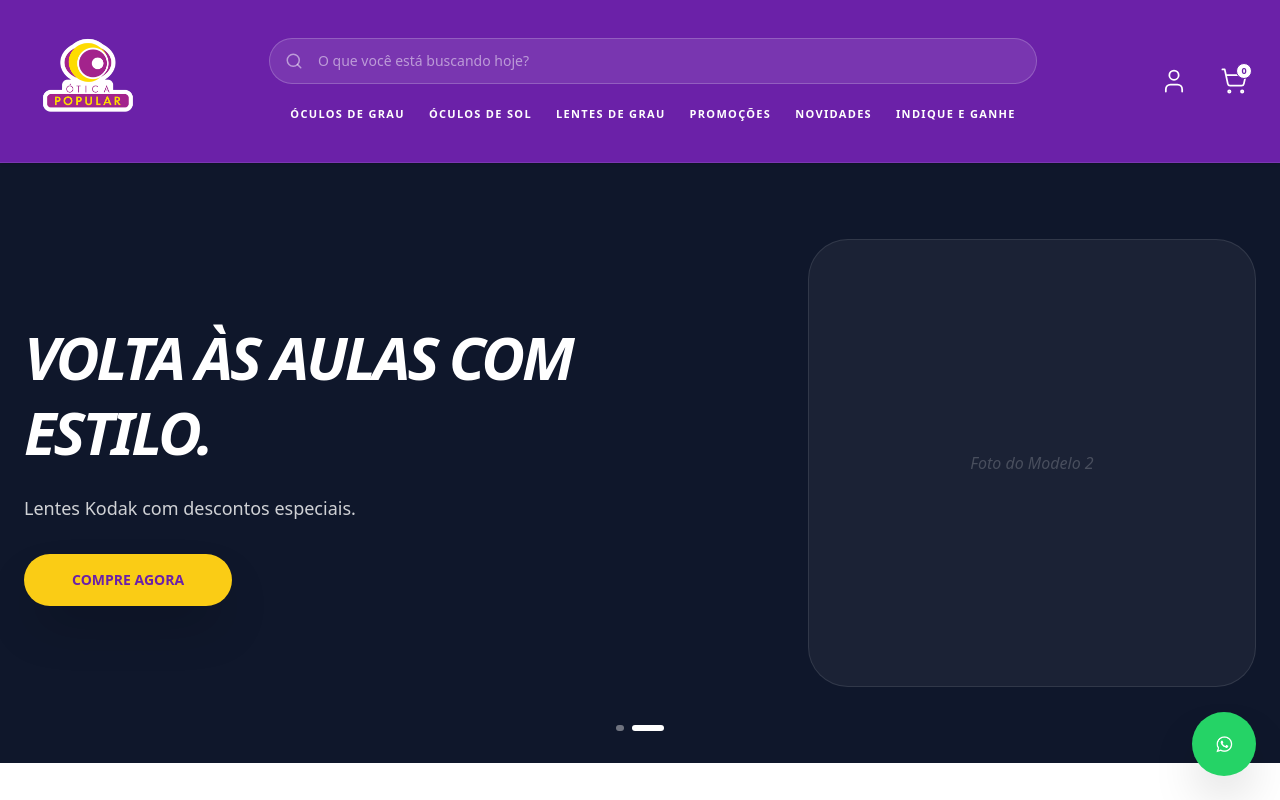
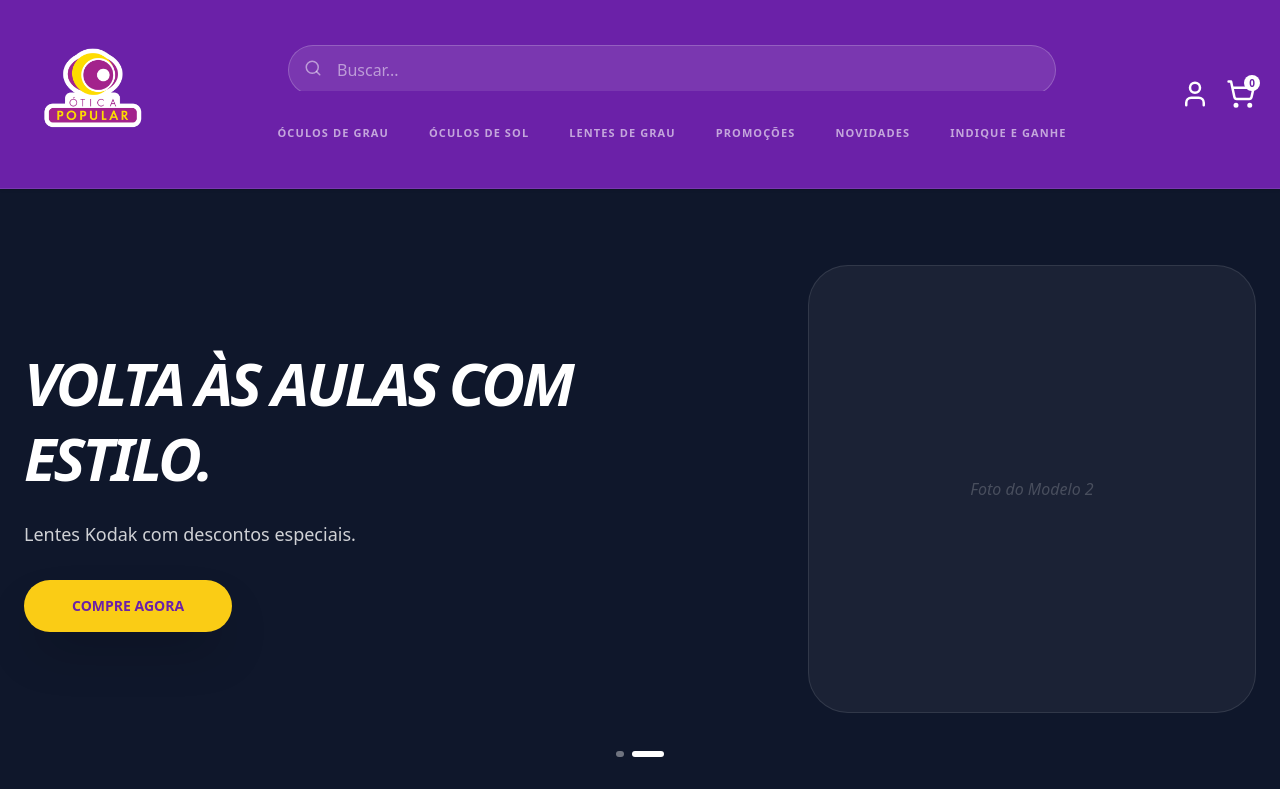
Before and after one commit to LorranFont/otica-popular-lp, a Next.js app: page / in a window 1280 px wide. Shown: the top 800 px of the page. Built offline with nearby package versions, Linux system fonts and the light colour scheme.

Commit message:
feat: criando um componente header para a simplificação do código

```diff
--- a/app/layout.tsx
+++ b/app/layout.tsx
@@ -1,6 +1,10 @@
+
 import type { Metadata } from "next";
 import { Geist, Geist_Mono } from "next/font/google";
 import "./globals.css";
+import LayoutWrapper from "@/components/LayoutWrapper";
+import Header from "@/components/Header";
+
 
 const geistSans = Geist({
   variable: "--font-rubik-sans",
@@ -17,17 +21,17 @@ export const metadata: Metadata = {
   description: "",
 };
 
-export default function RootLayout({
-  children,
-}: Readonly<{
-  children: React.ReactNode;
-}>) {
+export default function RootLayout({ children }: { children: React.ReactNode }) {
+
+  // Definimos as rotas onde NÃO queremos o Header e Footer
+  const rotasSemFooter = ["/login", "/registro"];
+
+
   return (
     <html lang="pt-br">
-      <body
-        className={`${geistSans.variable} ${geistMono.variable} antialiased`}
-      >
-        {children}
+      <body>
+          <LayoutWrapper>{children}</LayoutWrapper>
+
       </body>
     </html>
   );
--- a/app/page.tsx
+++ b/app/page.tsx
@@ -5,7 +5,8 @@ import { User, ShoppingCart, Search, ChevronLeft, ChevronRight, MessageCircle, I
 import { PRODUTOS, CATEGORIAS, UNIDADES } from "../constants";
 import CardProduto from "../components/CardProduto";
 import CardUnidade from "../components/CardUnidade";
-import BtnWhatsapp from "../components/BtnWhatsapp";
+
+import Header from "@/components/Header";
 
 export default function Home() {
    // Estados e refs
@@ -55,80 +56,6 @@ export default function Home() {
   return (
     <main className="min-h-screen bg-[#F8F9FA] font-rubik text-slate-900">
       {/* 1. HEADER */}
-      <header className={`bg-otica-roxo border-b border-white/10 sticky top-0 z-[100] shadow-sm transition-all duration-300 ${
-  isScrolled ? "py-1" : "py-4"
-}`}>
-  <div className="container mx-auto px-6">
-    <div className="flex items-center justify-between gap-4 md:gap-12">
-
-      <BtnWhatsapp />
-      {/* Login e Carrinho */}
-      <div className="flex items-center gap-2 md:gap-4 order-3">
-        <button onClick={() => setIsMenuOpen(!isMenuOpen)} className="md:hidden text-white p-2">
-          {isMenuOpen ? <X size={28} /> : <Menu size={28} />}
-        </button>
-
-        <button className="p-2 rounded-full text-white hover:text-otica-amarelo transition-all">
-          <a href="/login">
-            <User size={isScrolled ? 24 : 28} strokeWidth={1.5} />
-          </a>
-        </button>
-
-        <button className="relative p-2 rounded-full text-white hover:text-otica-amarelo transition-all">
-          <a href="/carrinho">
-            <ShoppingCart size={isScrolled ? 24 : 28} strokeWidth={1.5} />
-          </a>
-          <span className="absolute top-1 right-1 bg-white text-otica-roxo text-[9px] font-black w-4 h-4 rounded-full flex items-center justify-center border border-otica-roxo">
-            0
-          </span>
-        </button>
-      </div>
-
-      {/* Busca e Categorias  */}
-      <div className={`flex-1 max-w-3xl flex flex-col transition-all duration-300 order-2 ${
-        isScrolled ? "gap-0" : "gap-4"
-      }`}>
-        {/* Barra de Busca */}
-        <div className={`relative group transition-all duration-300 overflow-hidden ${
-          isScrolled ? "h-0 opacity-0 pointer-events-none" : "h-[46px] opacity-100"
-        }`}>
-          <input
-            type="text"
-            placeholder="O que você está buscando hoje?"
-            className="w-full bg-slate-100/10 border border-white/20 py-3 px-12 rounded-2xl text-sm text-white placeholder:text-white/50 outline-none"
-          />
-          <Search className="absolute left-4 top-1/2 -translate-y-1/2 text-white/50" size={18} />
-        </div>
-
-        {/* Categorias */}
-        <nav className="hidden md:block overflow-x-auto scrollbar-hide">
-          <ul className={`flex justify-center gap-6 transition-all duration-300 ${isScrolled ? "mt-1" : ""}`}>
-            {CATEGORIAS.map((cat) => (
-              <li key={cat.label} className="whitespace-nowrap">
-                <a href={cat.href} className={`font-black text-white hover:text-otica-amarelo uppercase tracking-[0.12em] transition-all ${
-                  isScrolled ? "text-[11px]" : "text-[11px]"
-                }`}>
-                  {cat.label}
-                </a>
-              </li>
-            ))}
-          </ul>
-        </nav>
-      </div>
-
-      {/* Logo  */}
-      <div className="flex-shrink-0 order-1 transition-all duration-300">
-        <Image
-          src="/logo_otica.png"
-          alt="Ótica Popular"
-          width={isScrolled ? 100 : 130}
-          height={isScrolled ? 30 : 40}
-        />
-      </div>
-
-    </div>
-  </div>
-</header>
 
       {/* 2. BANNER PRINCIPAL */}
       <section className="relative h-[500px] md:h-[600px] overflow-hidden">
--- /dev/null
+++ b/components/Header.tsx
@@ -0,0 +1,91 @@
+"use client";
+
+import { useState, useEffect } from "react";
+import { usePathname } from "next/navigation";
+import Image from "next/image";
+import { User, ShoppingCart, Search, Menu, X } from "lucide-react";
+import { CATEGORIAS } from "@/constants";
+
+export default function Header() {
+  const pathname = usePathname();
+  const [isScrolled, setIsScrolled] = useState(false);
+  const [isMenuOpen, setIsMenuOpen] = useState(false);
+
+  const paginasCompactas = pathname.includes("/carrinho") || pathname.includes("/produto");
+
+  useEffect(() => {
+    const handleScroll = () => {
+      setIsScrolled(window.scrollY > 50);
+    };
+    window.addEventListener("scroll", handleScroll);
+    return () => window.removeEventListener("scroll", handleScroll);
+  }, []);
+
+  // O Header fica pequeno se der scroll OU se estiver nas páginas de compra
+  const headerCompacto = isScrolled || paginasCompactas;
+
+  return (
+    <header className={`bg-otica-roxo border-b border-white/10 sticky top-0 z-[100] shadow-sm transition-all duration-500 ${
+      headerCompacto ? "py-2" : "py-6"
+    }`}>
+      <div className="container mx-auto px-6 flex items-center justify-between gap-4 md:gap-12">
+
+        {/* Ícones  */}
+        <div className="flex items-center gap-4 order-3">
+           <button onClick={() => setIsMenuOpen(!isMenuOpen)} className="md:hidden text-white p-2">
+            {isMenuOpen ? <X size={28} /> : <Menu size={28} />}
+          </button>
+          <button className="text-white hover:text-otica-amarelo transition-colors">
+           <a href="/login" className="flex items-center gap-1">
+            <User size={headerCompacto ? 24 : 30} />
+           </a>
+          </button>
+          <button className="relative text-white hover:text-otica-amarelo transition-colors">
+           <a href="/carrinho" className="flex items-center gap-1">
+            <ShoppingCart size={headerCompacto ? 24 : 30} />
+           </a>
+            <span className="absolute -top-1 -right-1 bg-white text-otica-roxo text-[10px] font-black w-4 h-4 rounded-full flex items-center justify-center">0</span>
+          </button>
+        </div>
+
+        {/* Busca e Nav Central */}
+        <div className={`flex-1 max-w-3xl flex flex-col transition-all duration-500 order-2 ${
+          headerCompacto ? "gap-0" : "gap-5"
+        }`}>
+          {/* Esconde a busca se estiver compacto */}
+          <div className={`relative overflow-hidden transition-all duration-500 ${
+            headerCompacto ? "h-0 opacity-0 pointer-events-none" : "h-[46px] opacity-100 mb-2"
+          }`}>
+            <input type="text" placeholder="Buscar..." className="w-full bg-white/10 border border-white/20 py-3 px-12 rounded-2xl text-white outline-none" />
+            <Search className="absolute left-4 top-1/2 -translate-y-1/2 text-white/50" size={18} />
+          </div>
+
+          <nav className="hidden md:block">
+            <ul className="flex justify-center gap-10">
+              {CATEGORIAS.map(cat => (
+                <li key={cat.label} className="whitespace-nowrap">
+                  <a href={cat.href} className={`font-black uppercase tracking-widest transition-all ${
+                    headerCompacto ? "text-[10px] text-white" : "text-[11px] text-white/60 hover:text-otica-amarelo"
+                  }`}>
+                    {cat.label}
+                  </a>
+                </li>
+              ))}
+            </ul>
+          </nav>
+        </div>
+
+        {/* Logo Direita */}
+        <div className="flex-shrink-0 order-1">
+          <Image
+            src="/logo_otica.png"
+            alt="Logo"
+            width={headerCompacto ? 110 : 140}
+            height={40}
+            className="object-contain"
+          />
+        </div>
+      </div>
+    </header>
+  );
+}
--- /dev/null
+++ b/components/LayoutWrapper.tsx
@@ -0,0 +1,17 @@
+"use client";
+import { usePathname } from "next/navigation";
+import Header from "./Header";
+
+
+export default function LayoutWrapper({ children }: { children: React.ReactNode }) {
+  const pathname = usePathname();
+  const rotasSemLayout = ["/login", "/registro"];
+  const esconderLayout = rotasSemLayout.includes(pathname);
+
+  return (
+    <>
+      {!esconderLayout && <Header />}
+      <main>{children}</main>
+    </>
+  );
+}
```
